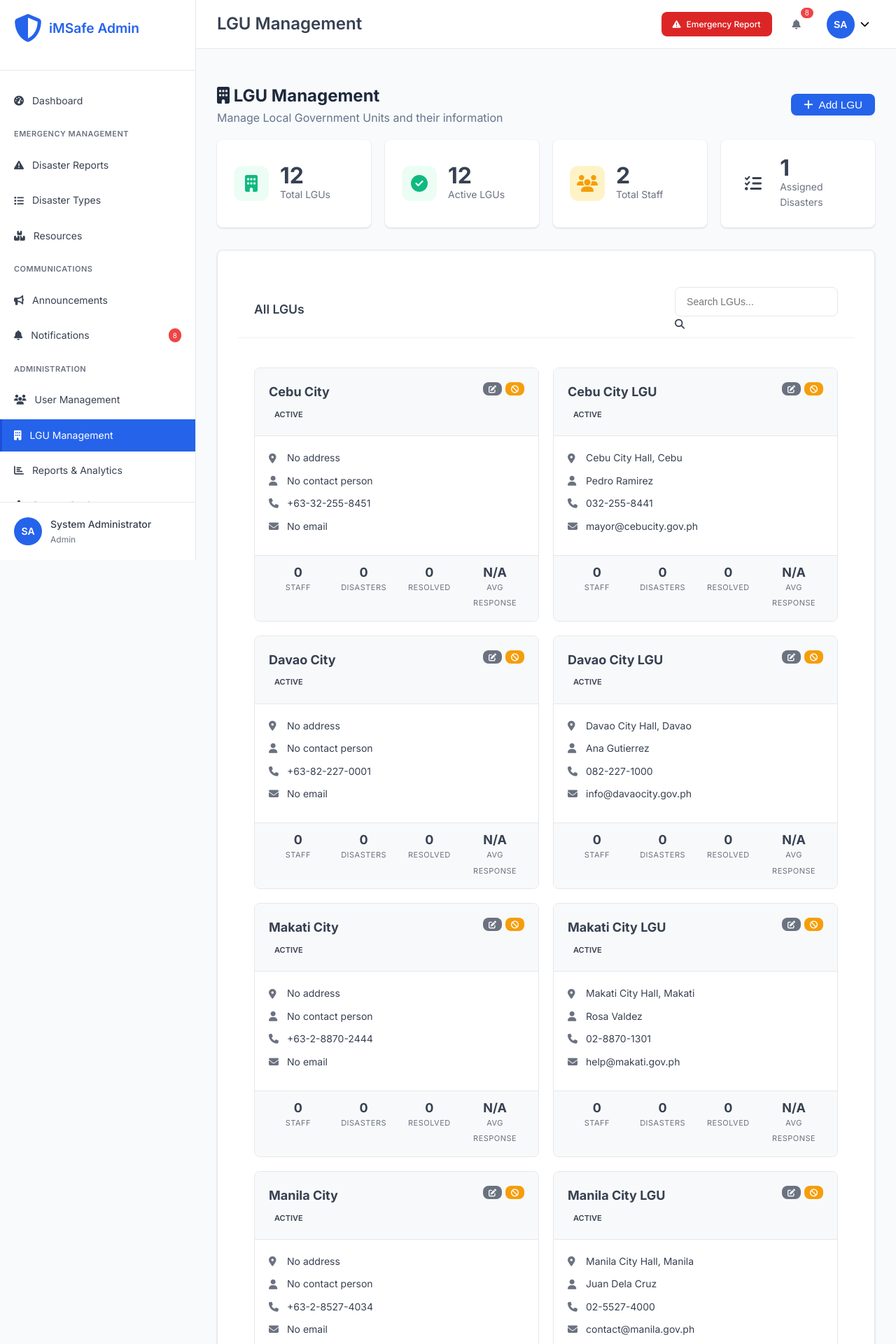
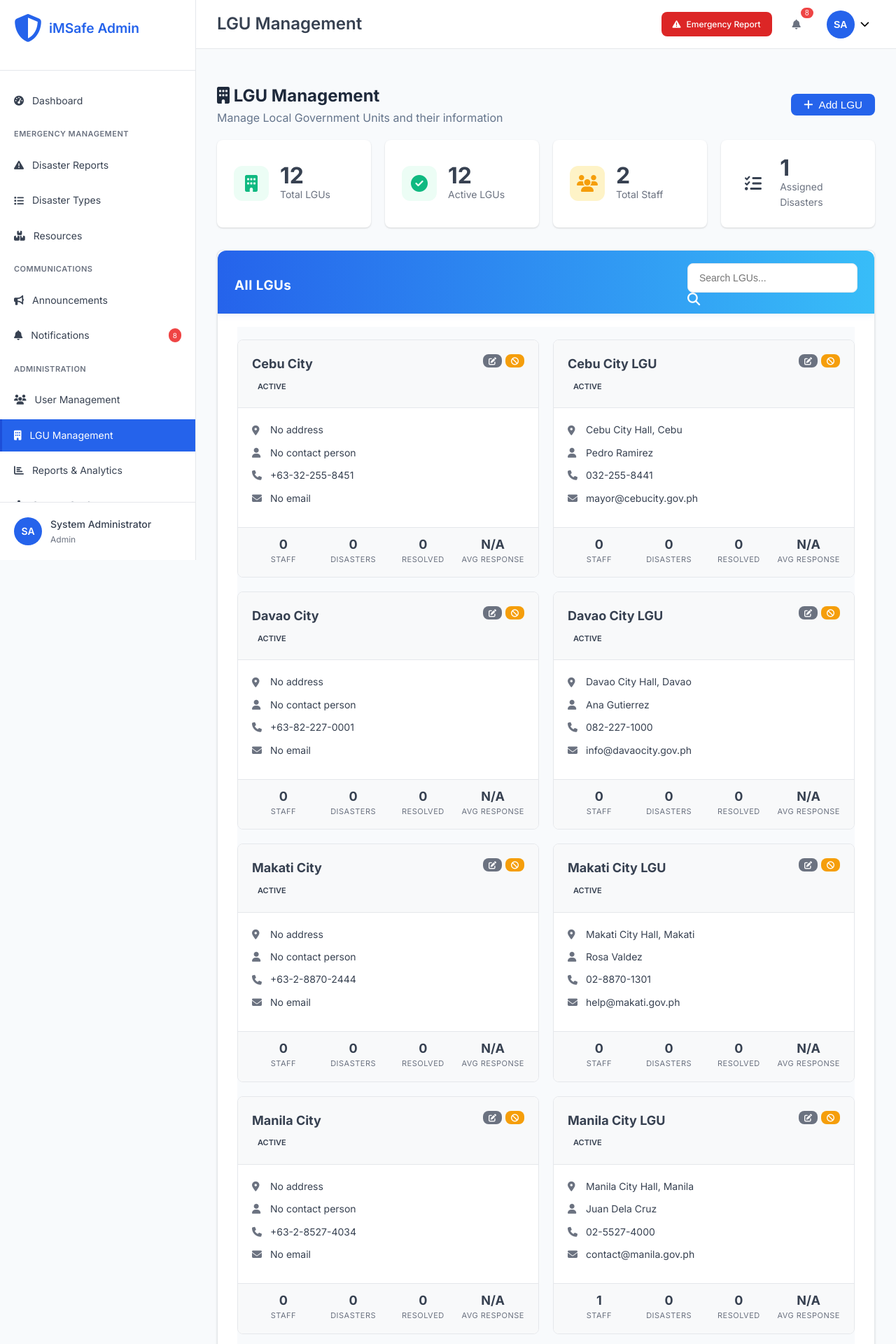
Before and after one commit to JhiroTool/Disaster-Monitoring, a PHP site: page /admin/lgus.php in a window 1280 px wide. Shown: the top 1920 px of the page at 70% size. Run offline with PHP 8.4, Linux system fonts and the light colour scheme; a user stored in the database is signed in; data comes from the database, SQL or seed files in the repository; some libraries are stand-ins or nearby versions.

Commit message:
minor adjustment

```diff
--- a/admin/assets/css/admin.css
+++ b/admin/assets/css/admin.css
@@ -1,3 +1,68 @@
+/* --- Enhanced Disaster Details Report Info --- */
+.dashboard-card .card-header {
+    display: flex;
+    align-items: center;
+    gap: 10px;
+    background: linear-gradient(90deg, #2563eb 0%, #38bdf8 100%);
+    color: #fff;
+    border-radius: 12px 12px 0 0;
+    padding: 18px 24px 12px 24px;
+    margin: -32px -28px 18px -28px;
+    box-shadow: 0 2px 8px 0 rgba(37,99,235,0.08);
+}
+.dashboard-card .card-header h3 {
+    color: #fff;
+    font-size: 1.18rem;
+    margin: 0;
+    font-weight: 700;
+    letter-spacing: 0.5px;
+}
+.dashboard-card .card-header i {
+    font-size: 1.3em;
+    color: #fff;
+    margin-right: 6px;
+}
+.dashboard-card .card-content {
+    background: #f8fafc;
+    border-radius: 0 0 12px 12px;
+    padding: 18px 0 8px 0;
+}
+.detail-section {
+    display: flex;
+    align-items: flex-start;
+    gap: 18px;
+    padding: 13px 0 13px 0;
+    border-bottom: 1px solid #e5e7eb;
+    position: relative;
+    transition: background 0.2s;
+}
+.detail-section:hover {
+    background: #e0f2fe;
+}
+.detail-section label {
+    min-width: 130px;
+    font-weight: 700;
+    color: #2563eb;
+    font-size: 1.04rem;
+    display: flex;
+    align-items: center;
+    gap: 7px;
+}
+.detail-section .value {
+    color: #222;
+    font-size: 1.04rem;
+    word-break: break-word;
+    font-weight: 500;
+}
+.detail-section i {
+    color: #38bdf8;
+    font-size: 1.1em;
+}
+.dashboard-card img {
+    margin-top: 6px;
+    border: 1px solid #e5e7eb;
+    box-shadow: 0 2px 8px 0 rgba(0,0,0,0.06);
+}
 /* --- Disaster Details Page Custom Styles --- */
 .dashboard-card {
     background: #fff;
```
Also changed, not shown: admin/view-disaster.php (+11 -11 lines).
